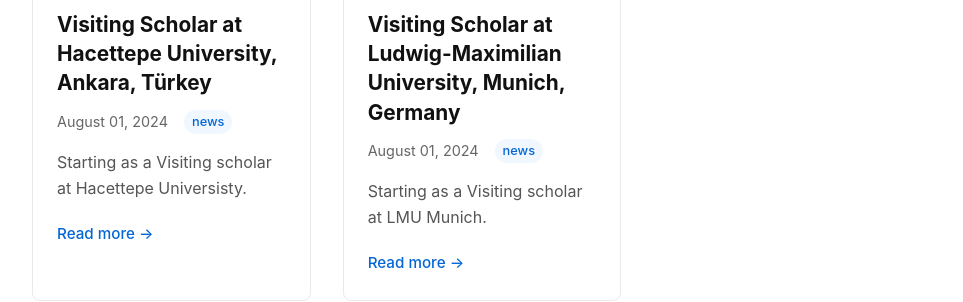
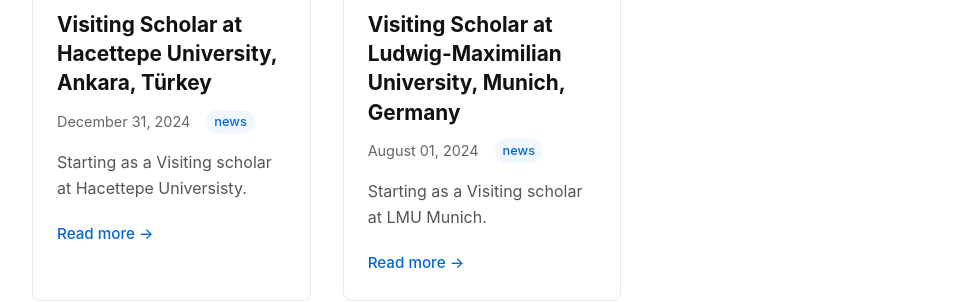
Before and after one commit to montnasc/montnasc.github.io, a Jekyll site: the page built from news.md, in a window 1280 px wide. Shown: the part 1085-1387 px from the top of the page, without its empty margins (158-1121 px from the left). Built offline with Jekyll 4.4.1, drawn with Linux system fonts in a browser that asks for light colours.

Commit message:
Update 2024-12-31-hacettepe.md

```diff
--- a/_posts/2024-12-31-hacettepe.md
+++ b/_posts/2024-12-31-hacettepe.md
@@ -1,7 +1,7 @@
 ---
 layout: post
 title: "Visiting Scholar at Hacettepe University, Ankara, Türkey"
-date: 2024-08-01
+date: 2024-12-31
 excerpt: "Starting as a Visiting scholar at Hacettepe Universisty."
 image: /assets/images/hacettepe.png  # ou qualquer imagem relevante
 categories: [news]
```
